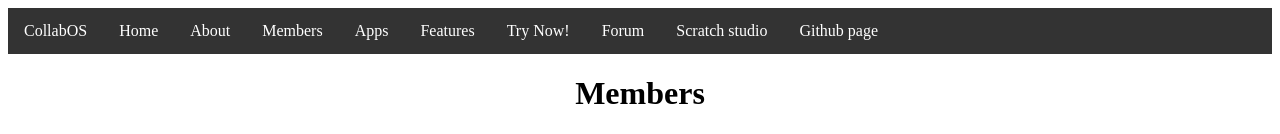
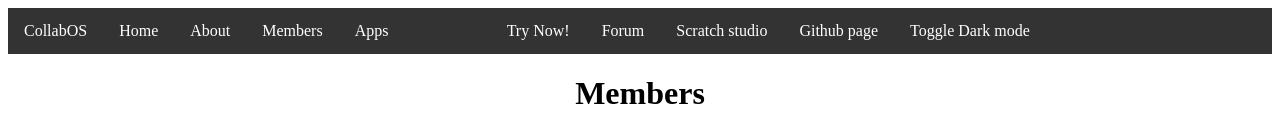
Before and after one commit to Ultragamer135/CollabOS, a plain HTML site: page docs/members.html in a window 1280 px wide. Shown: the top 134 px of the page. Drawn offline with Linux system fonts and the light colour scheme.

Commit message:
Updated so all pages use the correct navbar

```diff
--- a/docs/members.html
+++ b/docs/members.html
@@ -19,11 +19,12 @@
             <li><a href="about.html">About</a></li>
             <li><a href="members.html">Members</a></li>
             <li><a href="apps.html">Apps</a></li>
-            <li><a href="features.html">Features</a></li>
+            <li><a href="features.html" style="visibility: hidden;">Features</a></li>
             <li><a href="trynow.html">Try Now!</a></li>
             <li><a href="https://scratch.mit.edu/discuss/topic/389988/">Forum</a></li>
             <li><a href="https://scratch.mit.edu/studios/25917371/projects/">Scratch studio</a></li>
             <li><a href="https://github.com/UsernameNotAvalible/CollabOS">Github page</a></li>
+            <li><a onclick="darkmodetoggle()">Toggle Dark mode</a></li>
         </ul>
     </nav>
 
```
Also changed, not shown: docs/about.html (+1 -0 lines), docs/apps.html (+1 -0 lines), docs/features.html (+1 -0 lines), docs/index.html (+1 -0 lines), docs/template-nav.html (+1 -0 lines), docs/template.html (+1 -0 lines).
